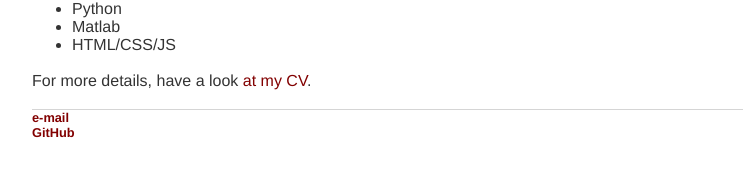
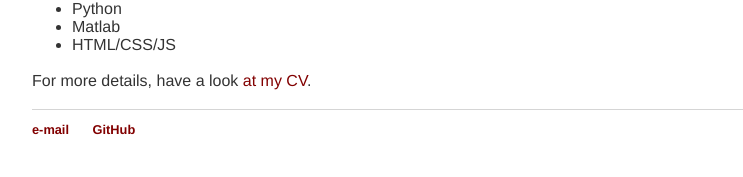
Before and after one commit to igorsimevski/igorsimevski.github.io, a Jekyll site: the page built from index.html, in a window 1280 px wide. Shown: the part 346-523 px from the top of the page, without its empty margins (160-903 px from the left). Built offline with Jekyll 4.4.1, drawn with Linux system fonts in a browser that asks for light colours.

Commit message:
Update main.css

```diff
--- a/css/main.css
+++ b/css/main.css
@@ -8,7 +8,7 @@ nav ul, footer ul {
     list-style: none;
     font-weight: bold;
 }
-nav ul li, footer ul {
+nav ul li, footer ul li {
     display: inline;
     margin-right: 20px;
 }
```
